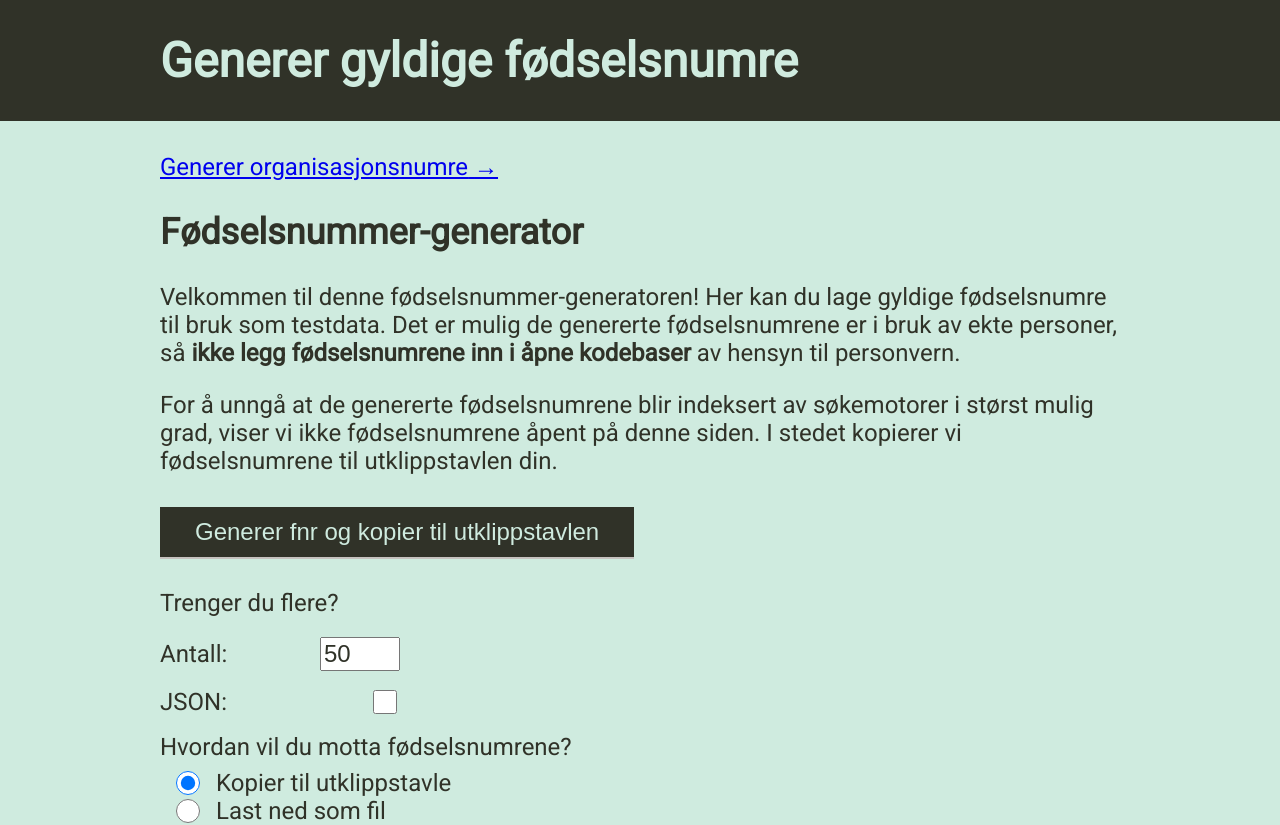
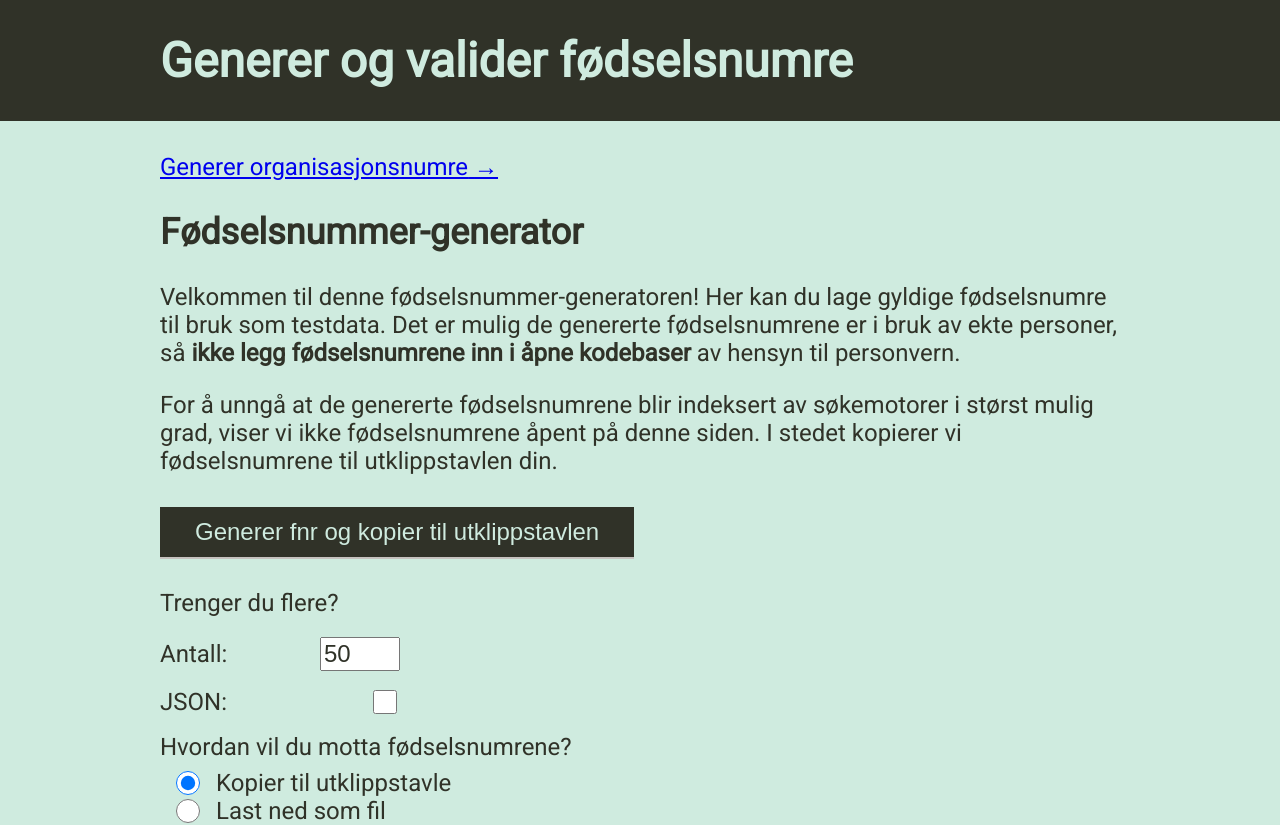
Before and after one commit to LarsAndreasGitHub/norske-testdata, a Next.js app: page /fnr in a window 1280 px wide. Shown: the top 825 px of the page. Built offline with nearby package versions, Linux system fonts and the light colour scheme.

Commit message:
Update fnr title

```diff
--- a/components/FnrPage/FnrPage.tsx
+++ b/components/FnrPage/FnrPage.tsx
@@ -16,7 +16,7 @@ export const FnrPage: FunctionComponent = () => (
             <title>Generer fødselsnumre til testdata</title>
             <meta name="description" content="Valider fødselsnumre. Generer gyldige fødselsnumre til testdata." />
         </Head>
-        <PageWrapper title="Generer gyldige fødselsnumre">
+        <PageWrapper title="Generer og valider fødselsnumre">
             <nav>
                 <Link href="/orgnr">
                     <a className={linkStyle.link}>
```
